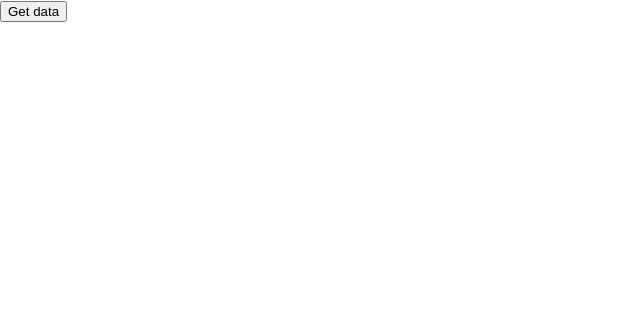
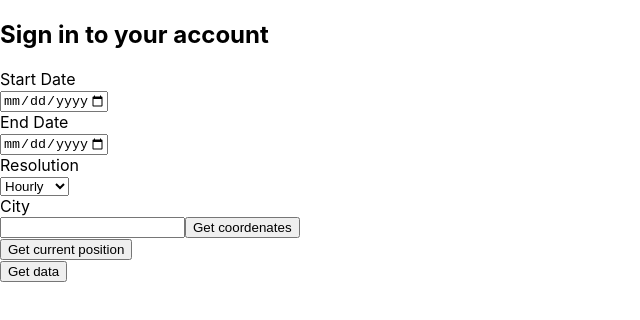
Before and after one commit to alexisss1928/SpaceAppsSunshine, a React (Create React App) app: page / in a window 1280 px wide. Shown: the top 320 px of the page, without its empty margins (0-640 px from the left). Built offline with nearby package versions, Linux system fonts and the light colour scheme.

Commit message:
Dend the data to back and reveive the response

```diff
--- a/src/App.css
+++ b/src/App.css
@@ -1,38 +1,3 @@
-.App {
-  text-align: center;
+body {
+  background-color: #082032;
 }
-
-.App-logo {
-  height: 40vmin;
-  pointer-events: none;
-}
-
-@media (prefers-reduced-motion: no-preference) {
-  .App-logo {
-    animation: App-logo-spin infinite 20s linear;
-  }
-}
-
-.App-header {
-  background-color: #282c34;
-  min-height: 100vh;
-  display: flex;
-  flex-direction: column;
-  align-items: center;
-  justify-content: center;
-  font-size: calc(10px + 2vmin);
-  color: white;
-}
-
-.App-link {
-  color: #61dafb;
-}
-
-@keyframes App-logo-spin {
-  from {
-    transform: rotate(0deg);
-  }
-  to {
-    transform: rotate(360deg);
-  }
-}
--- a/src/Assets/Components/data.jsx
+++ b/src/Assets/Components/data.jsx
@@ -1,28 +1,167 @@
-import React /* , { useState } */ from 'react';
+import React, { useState, useRef } from 'react';
 import axios from 'axios';
+import './data.css';
 
 const Power = () => {
-  /* const [data, setData] = useState({
-        "Communities": [1]
-    }) */
+  const [data, setData] = useState({
+    start: '',
+    end: '',
+    latitude: '',
+    longitude: '',
+    resolution: 'hourly',
+  });
+  const refSearchInput = useRef(null);
+
+  console.log(data);
+
+  const handlePos = (e) => {
+    e.preventDefault();
+    if (navigator.geolocation) {
+      //check if geolocation is available
+      navigator.geolocation.getCurrentPosition(function (position) {
+        setData({
+          ...data,
+          latitude: position.coords.latitude,
+          longitude: position.coords.longitude,
+        });
+      });
+    } else {
+      alert("We can't access to your location");
+    }
+  };
+
+  const handleCity = async (e) => {
+    e.preventDefault();
+
+    const searchString = refSearchInput.current.value
+      .replaceAll(',', ' ')
+      .replaceAll(/ +/g, '+');
+
+    try {
+      const { data } = await axios.get(
+        'https://nominatim.openstreetmap.org/?addressdetails=1&q=' +
+          searchString +
+          '+fe&format=json&limit=1'
+      );
+      setData({
+        ...data,
+        latitude: data[0].lat,
+        longitude: data[0].lon,
+      });
+    } catch (error) {
+      console.log(error);
+    }
+
+    /* fetch(
+      'https://nominatim.openstreetmap.org/?addressdetails=1&q=' +
+        searchString +
+        '+fe&format=json&limit=1'
+    )
+      .then((result) => result.json())
+      .then((data) => {
+        setData({
+          ...data,
+          latitude: data[0].lat,
+          longitude: data[0].lon,
+        });
+      }); */
+  };
+
+  const handleChange = (event) => {
+    const { name, value } = event.target;
+
+    setData({
+      ...data,
+      [name]: value,
+    });
+  };
+
   function handleSubmit(event) {
     event.preventDefault();
 
     const postData = async () => {
       try {
-        const { data } = await axios.get(
-          'https://power.larc.nasa.gov/api/temporal/monthly/point?community=SB&format=JSON&longitude=-66.8791900&latitude=10.4880100&start=2016&end=2017&parameters=ALLSKY_SFC_SW_DWN'
+        const { dataSunshine } = await axios.get(
+          `https://add8-181-26-3-11.ngrok.io/api/nasa/?start=${data.start.replaceAll(
+            '-',
+            ''
+          )}&end=${data.end.replaceAll('-', '')}&latitude=${
+            data.latitude
+          }&longitude=${data.longitude}&resolution=${data.resolution}`
         );
-        console.log(data);
+        console.log(dataSunshine);
       } catch (error) {
-        console.log(error);
+        console.log('err', error);
       }
     };
     postData();
   }
   return (
     <div>
-      <button onClick={handleSubmit}>Get data</button>
+      <form>
+        <h2>Sign in to your account</h2>
+        <div>
+          <label htmlFor="start">Start Date</label>
+          <br />
+          <input
+            min="1981-01-01"
+            max="2020-12-01"
+            type="date"
+            name="start"
+            id="start"
+            value={data.start}
+            onChange={handleChange}
+          />
+        </div>
+        <div>
+          <label htmlFor="end">End Date</label>
+          <br />
+          <input
+            min="1981-01-01"
+            max="2020-12-01"
+            type="date"
+            name="end"
+            id="end"
+            value={data.end}
+            onChange={handleChange}
+          />
+        </div>
+        <div>
+          <label htmlFor="resolution">Resolution</label>
+          <br />
+          <select
+            type="search"
+            name="resolution"
+            id="resolution"
+            value={data.city}
+            onChange={handleChange}
+          >
+            <option value="hourly">Hourly</option>
+            <option value="daily">Daily</option>
+            <option value="weekly">Weekly</option>
+            <option value="monthly">Monthly</option>
+            <option value="yearly">Yearly</option>
+          </select>
+        </div>
+        <div>
+          <label htmlFor="city">City</label>
+          <br />
+          <input
+            type="search"
+            name="city"
+            id="city"
+            ref={refSearchInput}
+            value={data.city}
+          />
+          <button onClick={handleCity}>Get coordenates</button>
+        </div>
+        <div>
+          <button onClick={handlePos}>Get current position</button>
+        </div>
+        <div>
+          <button onClick={handleSubmit}>Get data</button>
+        </div>
+      </form>
     </div>
   );
 };
```
Also changed, not shown: src/Assets/Components/data.css (added).
